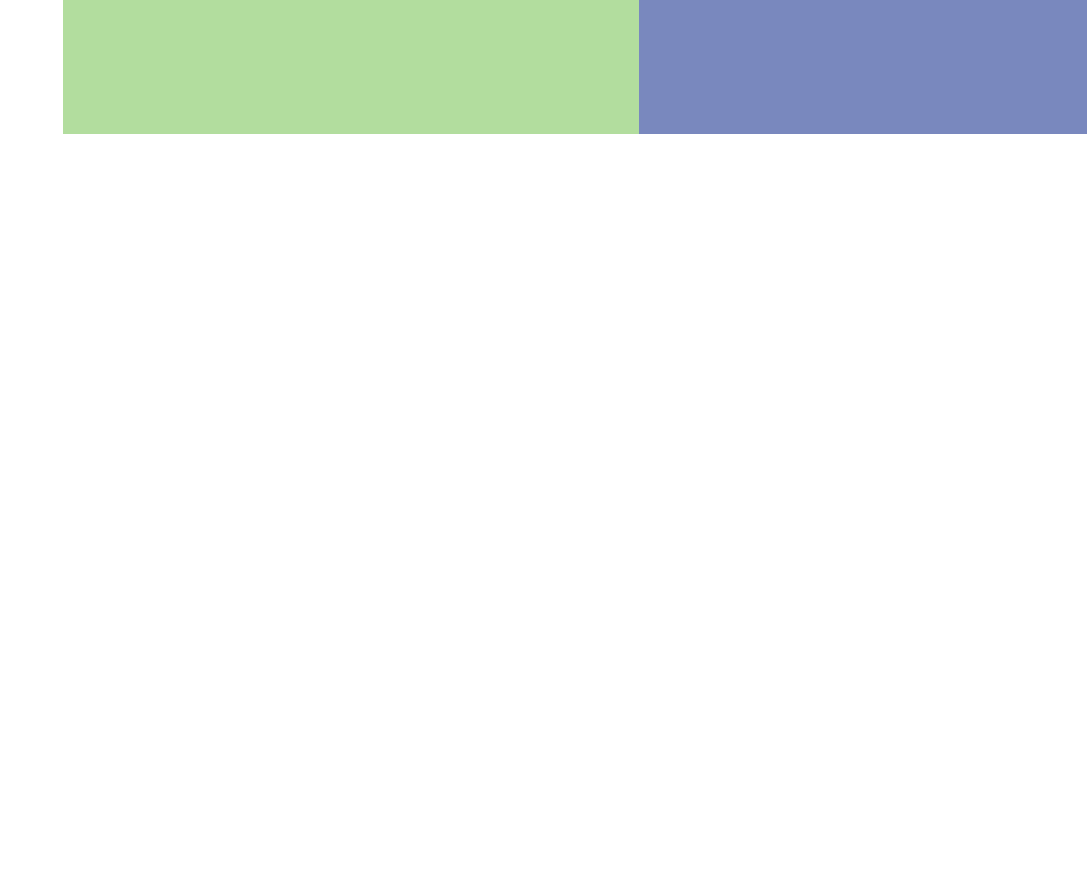
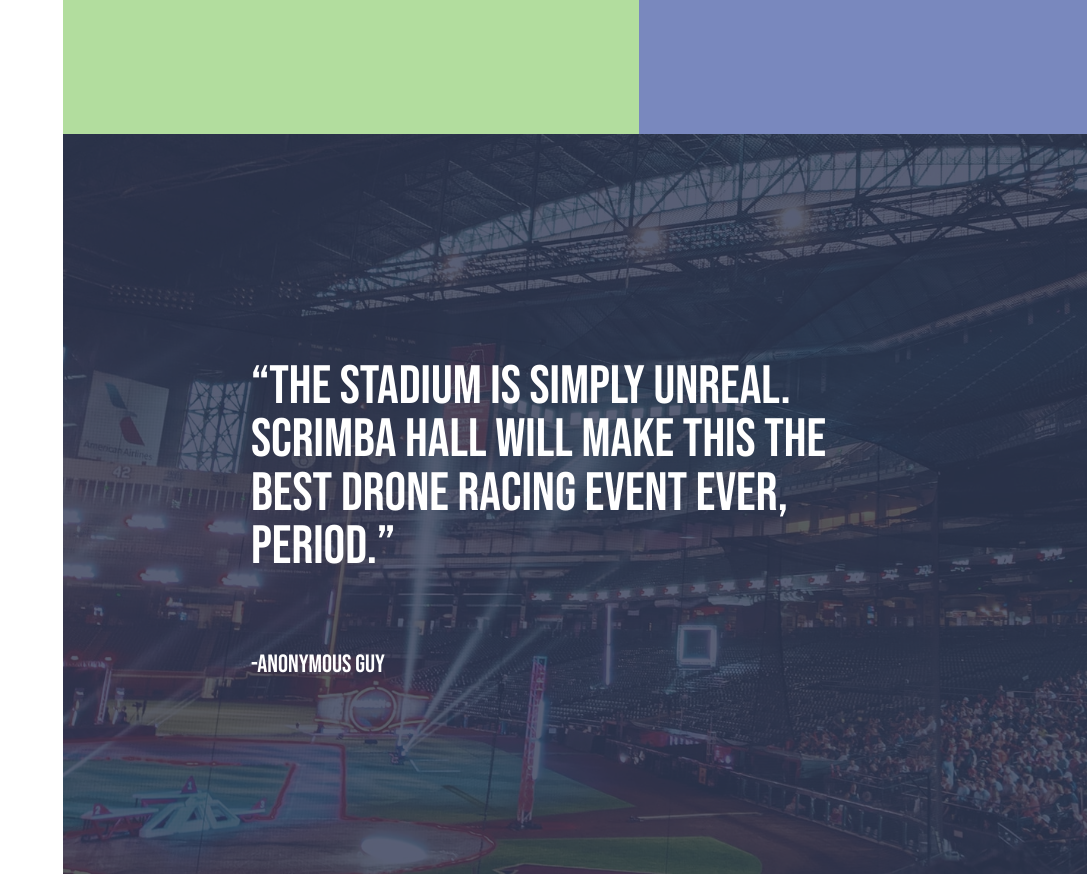
Before and after one commit to meteora277/drone-landing-page, a React (Create React App) app: page / in a window 1280 px wide. Shown: the part 720-1594 px from the top of the page, without its empty margins (193-1280 px from the left). Before the commit the page ends 854 px from the top, so only its background shows below. Built offline with nearby package versions, Linux system fonts and the light colour scheme.

Commit message:
added markup and styling for stadium component

```diff
--- a/src/App.js
+++ b/src/App.js
@@ -5,6 +5,7 @@
 import Contact from "./Contact";
 import Navbar from './Navbar'
 import Cta from './Cta'
+import Section from "./Section";
 
 const GlobalStyle = createGlobalStyle`
   *, *::before, *::after{
@@ -24,7 +25,7 @@
       <GlobalStyle/>
       <Navbar/>
       <Cta/>
-
+      <Section/>
     </div>
   );
 }
--- a/src/Section.js
+++ b/src/Section.js
@@ -0,0 +1,74 @@
+import React from 'react';
+import styled, { css } from 'styled-components';
+
+import stadium from './assets/stadium.jpg'
+
+const StyledSection = styled.section`
+    position:relative;
+    display:grid;
+    grid-template-columns :
+    20% 80%;
+    grid-template-areas:
+    ". left";
+    height: 740px;
+`
+
+const Background = styled.div`
+    ${props => props.overlay && css`
+    position: absolute;
+    grid-area:left;
+    top:0;
+    bottom:0;
+    left: 0;
+    right:0;
+    background-color: rgba(48, 56, 83, 0.8);
+    `}
+    ${props => props.image && css`
+    grid-area: left;
+    background-image: url(${stadium});
+    background-size:cover;
+
+    `}
+`
+const Content = styled.p`
+
+    grid-area:left;
+    position:relative;
+    margin: 0 11.75rem;
+    z-index: 10;
+    height:100%;
+    display:flex;
+    flex-direction:column;
+    justify-content:center;
+
+
+`
+const P = styled.p`
+    color:white;
+    font-size: 54px;
+    line-height: 99.6%;
+
+    ${props => props.left && css`
+    font-size: 25px;
+    line-height: 99.6%;
+    &::before{content: "-"}
+    `}
+`
+
+function Section(){
+
+    return(
+        <StyledSection>
+            <Background image>
+                <Background overlay/>
+                <Content>
+                <P>“the stadium is simply unreal. scrimba hall will make this the best drone racing event ever, period.”</P>
+                <P left>anonymous guy</P>
+                </Content>
+            </Background>
+        </StyledSection>
+    )
+
+}
+
+export default Section
```
Also changed, not shown: src/LastYear.js (added).
